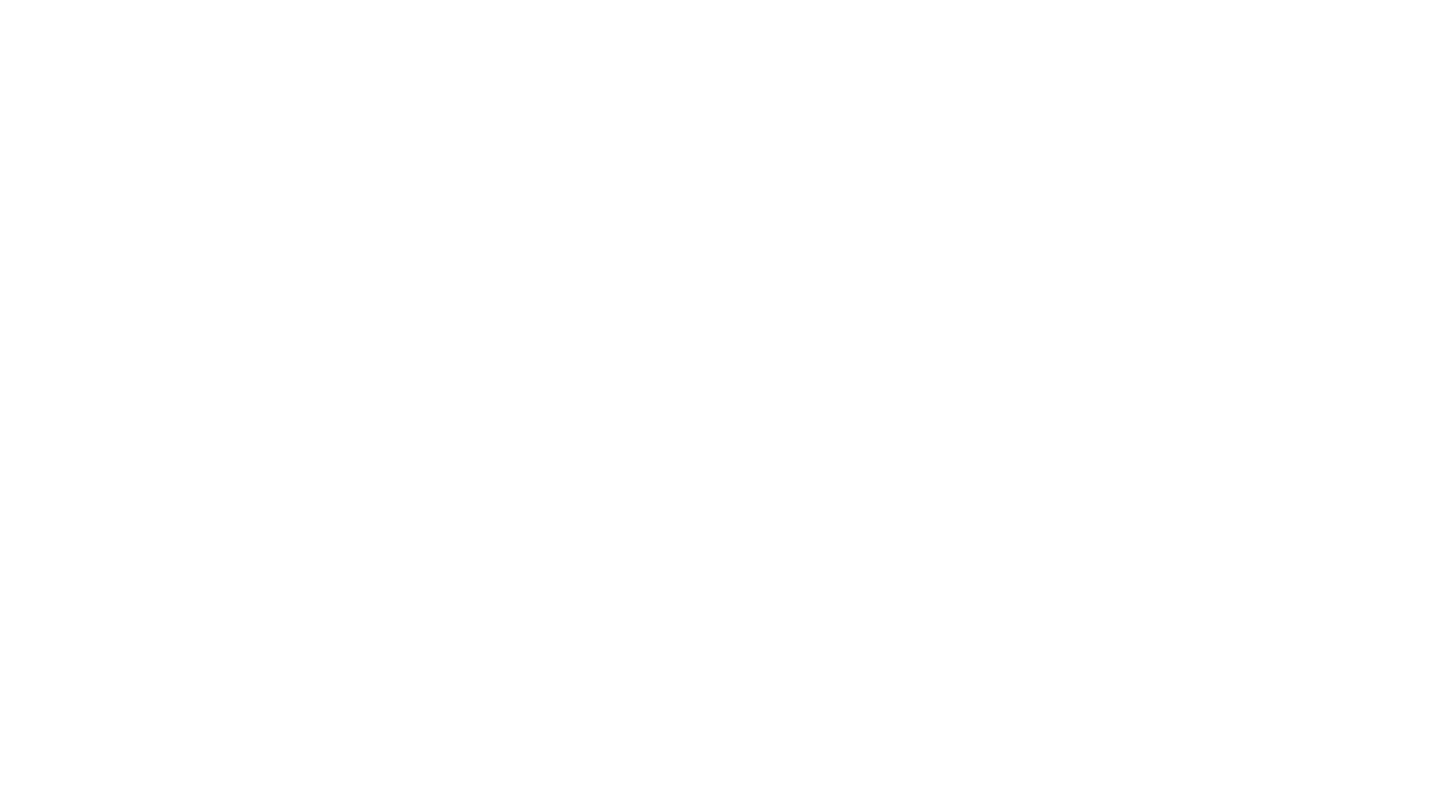
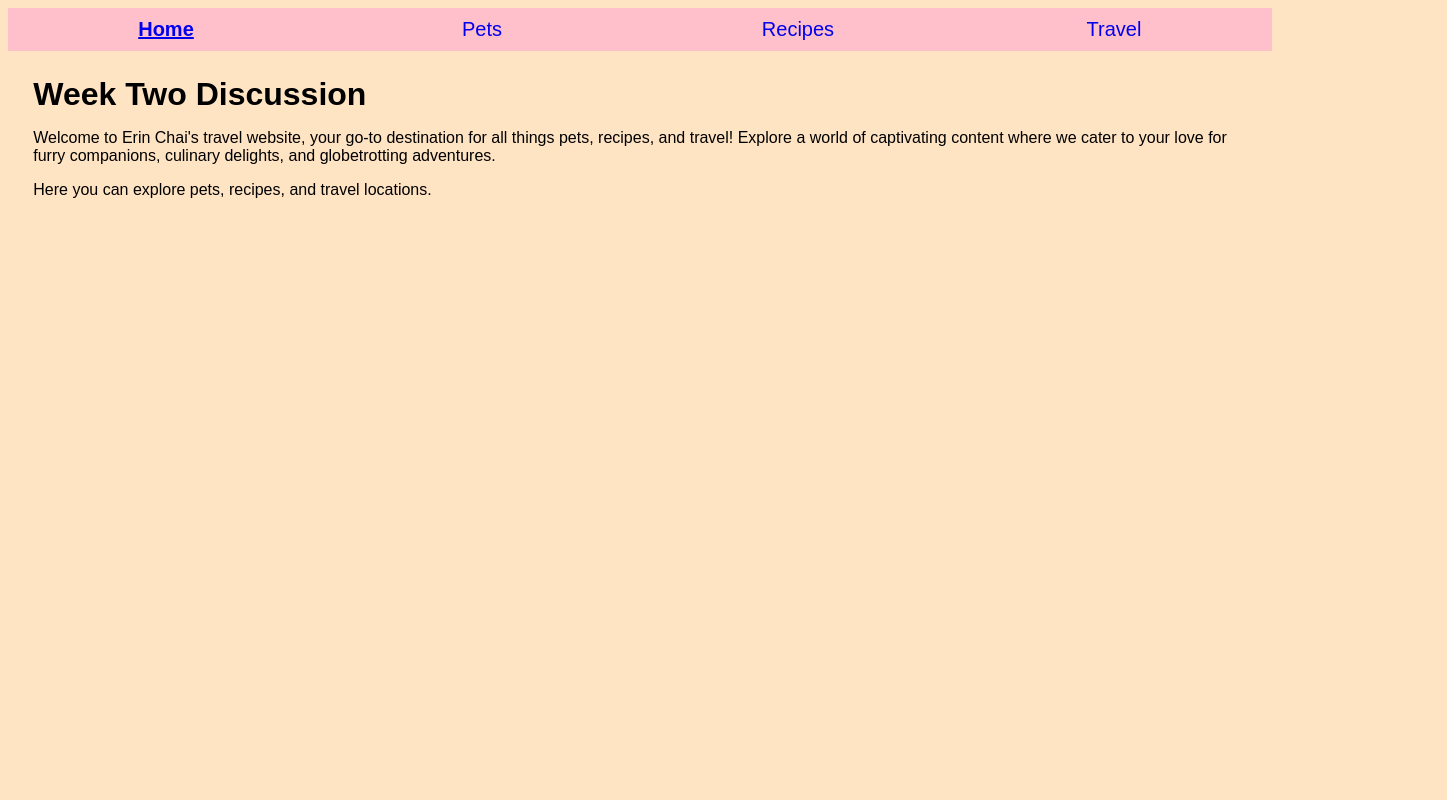
Before and after one commit to erinchai/ccp_mobile_w24, a plain HTML site: page index.html in a window 1280 px wide. Shown: the top 800 px of the page, 1447 px wide, since content can reach past the window. Drawn offline with Linux system fonts and the light colour scheme.

Commit message:
Add files via upload

```diff
--- /dev/null
+++ b/css/html5reset.css
@@ -0,0 +1,48 @@
+/* http://meyerweb.com/eric/tools/css/reset/
+   v2.0 | 20110126
+   License: none (public domain)
+*/
+
+html, body, div, span, applet, object, iframe,
+h1, h2, h3, h4, h5, h6, p, blockquote, pre,
+a, abbr, acronym, address, big, cite, code,
+del, dfn, em, img, ins, kbd, q, s, samp,
+small, strike, strong, sub, sup, tt, var,
+b, u, i, center,
+dl, dt, dd, ol, ul, li,
+fieldset, form, label, legend,
+table, caption, tbody, tfoot, thead, tr, th, td,
+article, aside, canvas, details, embed,
+figure, figcaption, footer, header, hgroup,
+menu, nav, output, ruby, section, summary,
+time, mark, audio, video {
+	margin: 0;
+	padding: 0;
+	border: 0;
+	font-size: 100%;
+	font: inherit;
+	vertical-align: baseline;
+}
+/* HTML5 display-role reset for older browsers */
+article, aside, details, figcaption, figure,
+footer, header, hgroup, menu, nav, section {
+	display: block;
+}
+body {
+	line-height: 1;
+}
+ol, ul {
+	list-style: none;
+}
+blockquote, q {
+	quotes: none;
+}
+blockquote:before, blockquote:after,
+q:before, q:after {
+	content: '';
+	content: none;
+}
+table {
+	border-collapse: collapse;
+	border-spacing: 0;
+}
--- a/css/style.css
+++ b/css/style.css
@@ -1,66 +1,89 @@
+.skip{
+    position: absolute;
+    left: -10000px;
+    top: auto;
+    width: 1px;
+    height: 1px;
+    overflow: hidden;
+}
+
+.skip:focus {
+    position: static;
+    width: auto;
+    height: auto;
+  }
+
+nav{
+    background-color: pink;
+
+}
+
+nav ul {
+    list-style-type: none;
+    display: grid;
+    grid-template-columns: 1fr 1fr 1fr 1fr;
+    padding: 0;
+    margin: 0;
+    justify-items: center;
+    list-style: none;
+
+
+
+
+  }
+
+nav ul li {
+    overflow: hidden;
+    color: white;
+    padding: 10px 50px;
+    font-size: 20px;
+    display: inline;
+    text-align: justify;
+    text-decoration: none;
+
+}
+
+li a{
+    text-decoration: none;
+}
+
+
+li a.active{
+    font-weight:bolder;
+    text-decoration: underline;
+
+}
+
+li a:visited{
+    color: black;
+}
+
 body {
-    margin: 100%;
+
     font-family: Arial, Helvetica, sans-serif;
+    background-color: bisque;
   }
+
+main{
+    font-family: Arial, Helvetica, sans-serif;
+    margin: 2%;
+}
+
+h1{
+    margin: auto;
+}
 
 
 
 .grid-discussion{
     display: grid;
-    grid-template-columns: 300 px 300px;
+    grid-template-columns: 1fr 1fr;
     width: 100%;
-}
-nav{
-    background-color: #333;
-}
-
-nav ul {
-    list-style-type: none;
-    margin: 10;
-    padding: 10;
-  }
-
-nav ul li{
-    overflow: hidden;
-    color: white;
-    padding: 15px 20px;
-    display: block;
+    gap: 10px 10px;
 
 }
 
-/*li{
-    float: left;
-    color: #f2f2f2;
-    text-align: center;
-    padding: 14px 16px;
-    text-decoration: none;
-    font-size: 17px;
-    display: inline;
+img{
+    max-width: 100%;
+    height: auto;
 }
-
-li a:hover{
-    background-color: #ddd;
-    color: black;
-}
-
-li a:active{
-    background-color: #04AA6D;
-    color: white;
-}
-
-li a:visited{
-    color: white;
-}*/
-
-
-nav ul li a {
-  display: block;
-  padding: 15px 20px;
-  color: #fff;
-  text-decoration: none;
-}
-
-
-nav ul li a:hover {
-  background-color: #555;
-}
--- a/index.html
+++ b/index.html
@@ -3,30 +3,34 @@
 <head>
     <meta charset="UTF-8">
     <meta name="viewport" content="width=device-width, initial-scale=1.0">
-    <title>Pets</title>
+    <!-- <link rel= "stylesheet" type= "text/css" href= "css/html5reset.css"> -->
     <link rel= "stylesheet" type= "text/css" href= "css/style.css">
+    <title>Home</title>
+
+
 </head>
 <body>
-    <a href = "#main">Skip to Main Content</a>
+    <a href = "#main" class = "skip">Skip to Main Content</a>
     <header>
-        <nav class = "menu">
+        <nav class = "ul">
             <ul>
-                <li class = "items"><a href = "index.html">Index</a></li>
-                <li class = "items"><a href = "pets.html">Pets</a></li>
-                <li class = "items"><a href = "recipes.html">Recipes</a></li>
-                <li class = "items"><a href = "travel.html">Travel</a></li>
+                <li><a href = "index.html" class = "active">Home </a></li>
+                <li><a href = "pets.html" >Pets</a></li>
+                <li><a href = "recipes.html" >Recipes</a></li>
+                <li><a href = "travel.html">Travel</a></li>
             </ul>
         </nav>
-        <h1>Week Two discussion</h1>
+
 
     </header>
     <main id ="main">
+        <h1>Week Two Discussion</h1>
         <div>
-            <p>Welcome to erinchai's travel website, your go-to destination for all things pets, recipes, and travel! Explore a world of captivating content where we cater to your love for furry companions, culinary delights, and globetrotting adventures. </p>
+            <p>Welcome to Erin Chai's travel website, your go-to destination for all things pets, recipes, and travel! Explore a world of captivating content where we cater to your love for furry companions, culinary delights, and globetrotting adventures. </p>
 
         </div>
 
-<div>Here you can explore pets, recipes, and travel locations</div>
+<div>Here you can explore pets, recipes, and travel locations.</div>
 
             <!-- Jackie Wolf -->
 
```
Also changed, not shown: pets.html (+6 -6 lines), recipes.html (+5 -4 lines), travel.html (+9 -3 lines).
